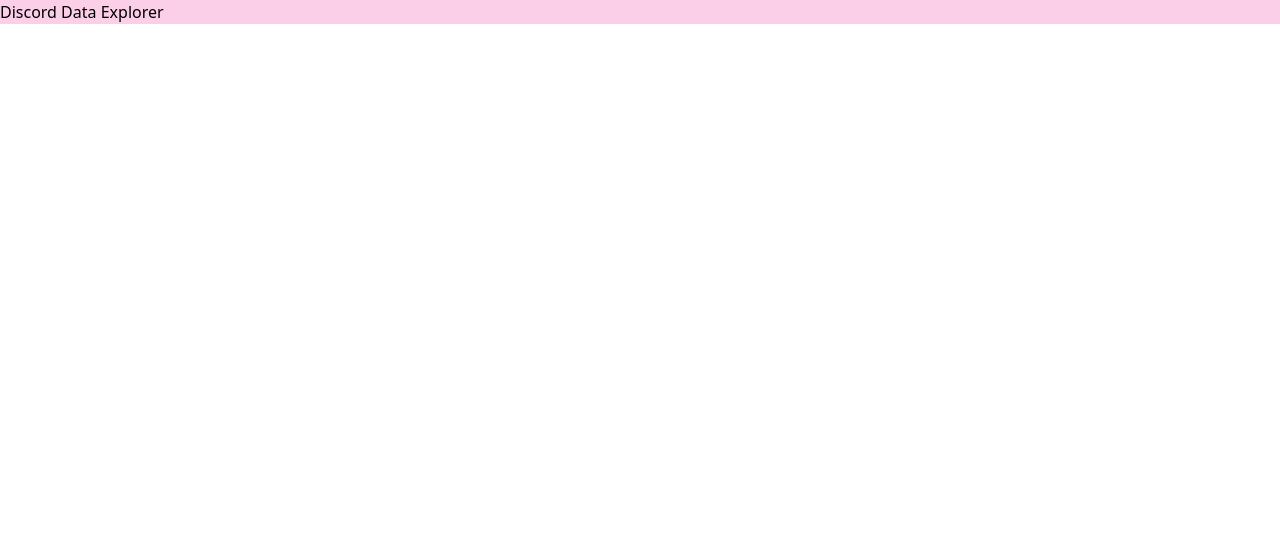
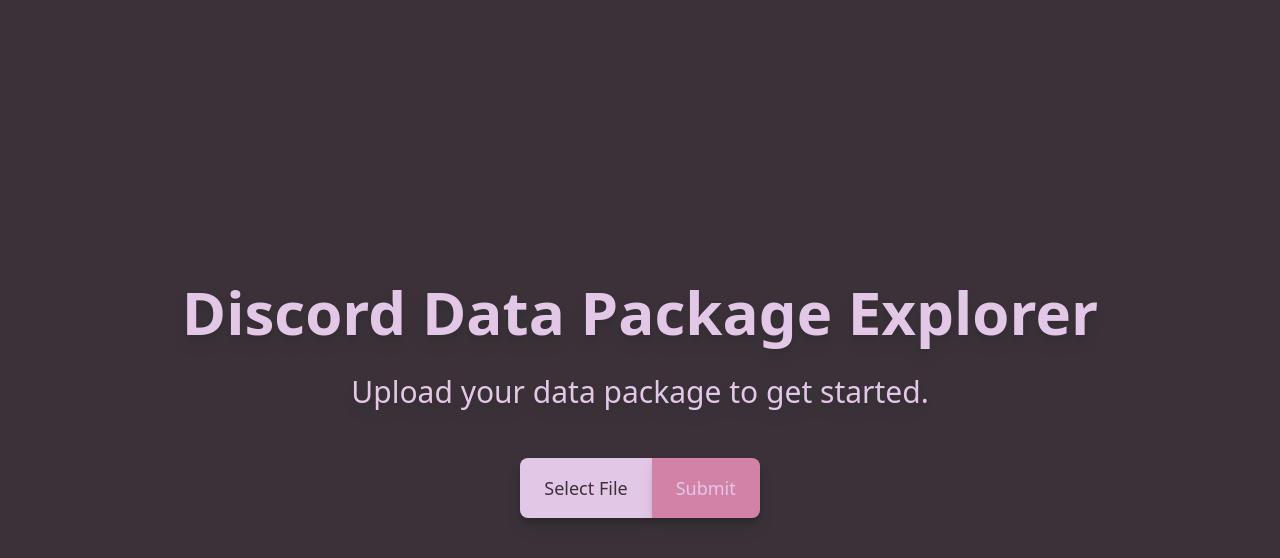
Before and after one commit to KayleeWilliams/Discord-Data-Explorer, a Nuxt app in the folder frontend/: page / in a window 1280 px wide. Shown: the top 558 px of the page. Built offline with nearby package versions, Linux system fonts and the light colour scheme.

Commit message:
File upload section design, updated tailwind config. .

```diff
--- a/frontend/app.vue
+++ b/frontend/app.vue
@@ -1,5 +1,18 @@
 <template>
-  <div>
-    <p class="bg-pink-200"> Discord Data Explorer </p>
+  <div class="">
+
+    <!-- Meta Tags -->
+    <Head>
+      <Title>Discord Data Explorer</Title>
+      <Meta name="viewport" content="width=device-width initial-scale=1.0"/>
+    </Head>
+
+    <div v-if="hasUploaded">
+      <p> Uploaded </p>
+    </div>
+
+    <div v-else>
+      <upload-section />
+    </div>
   </div>
 </template>
--- a/frontend/assets/css/tailwind.css
+++ b/frontend/assets/css/tailwind.css
@@ -1,3 +1,8 @@
 @tailwind base;
 @tailwind components;
 @tailwind utilities;
+
+/* Colour the lines in lanscape mode in some devices e.g. phones */
+body {
+    background-color: #3A3238;
+}
--- /dev/null
+++ b/frontend/components/upload-section.vue
@@ -0,0 +1,21 @@
+<template>
+    <div class="bg-background text-primary flex flex-col text-center justify-center content-center gap-8 h-screen w-full">
+        <p class="text-2xl sm:text-4xl lg:text-6xl font-bold drop-shadow-lg"> Discord Data Package Explorer </p>
+        <p class="text-lg sm:text-2xl lg:text-3xl font-normal drop-shadow-lg"> Upload your data package to get started. </p>
+
+        <div class="flex flex-row justify-center content-center drop-shadow-lg mt-4">
+            <input type="file" accept=".zip" id="files" @change="handleFile($event)" hidden />
+            <label for="files"
+                class="bg-primary text-background hover:opacity-90 select-none text-lg px-6 py-4 rounded-l-lg drop-shadow-lg transition ease-in-out delay-150 duration-150 hover:-translate-y-1 hover:scale-105"> Select File
+            </label>
+
+            <button v-on:click="submitFile"
+                    class="flex flex-row text-primary bg-secondary hover:opacity-90 select-none text-lg px-6 py-4 rounded-r-lg drop-shadow-lg transition ease-in-out delay-150 duration-150 hover:-translate-y-1 hover:scale-105">
+                    <div>
+                        <div v-show="isLoading == true" class="rounded-full border-violet-100 border-t-violet-100/0 w-6 h-6 border-4 border-solid animate-spin mr-2"></div>
+                    </div>
+                    Submit
+                </button>
+        </div>
+    </div>
+</template>
--- a/frontend/tailwind.config.js
+++ b/frontend/tailwind.config.js
@@ -5,7 +5,13 @@
     "./app.vue",
   ],
   theme: {
-    extend: {},
+    extend: {
+      colors: {
+        background: '#3A3238',
+        primary: '#E3C7E7',
+        secondary: '#D282A6',
+      },
+    },
   },
   plugins: [],
 }
```
